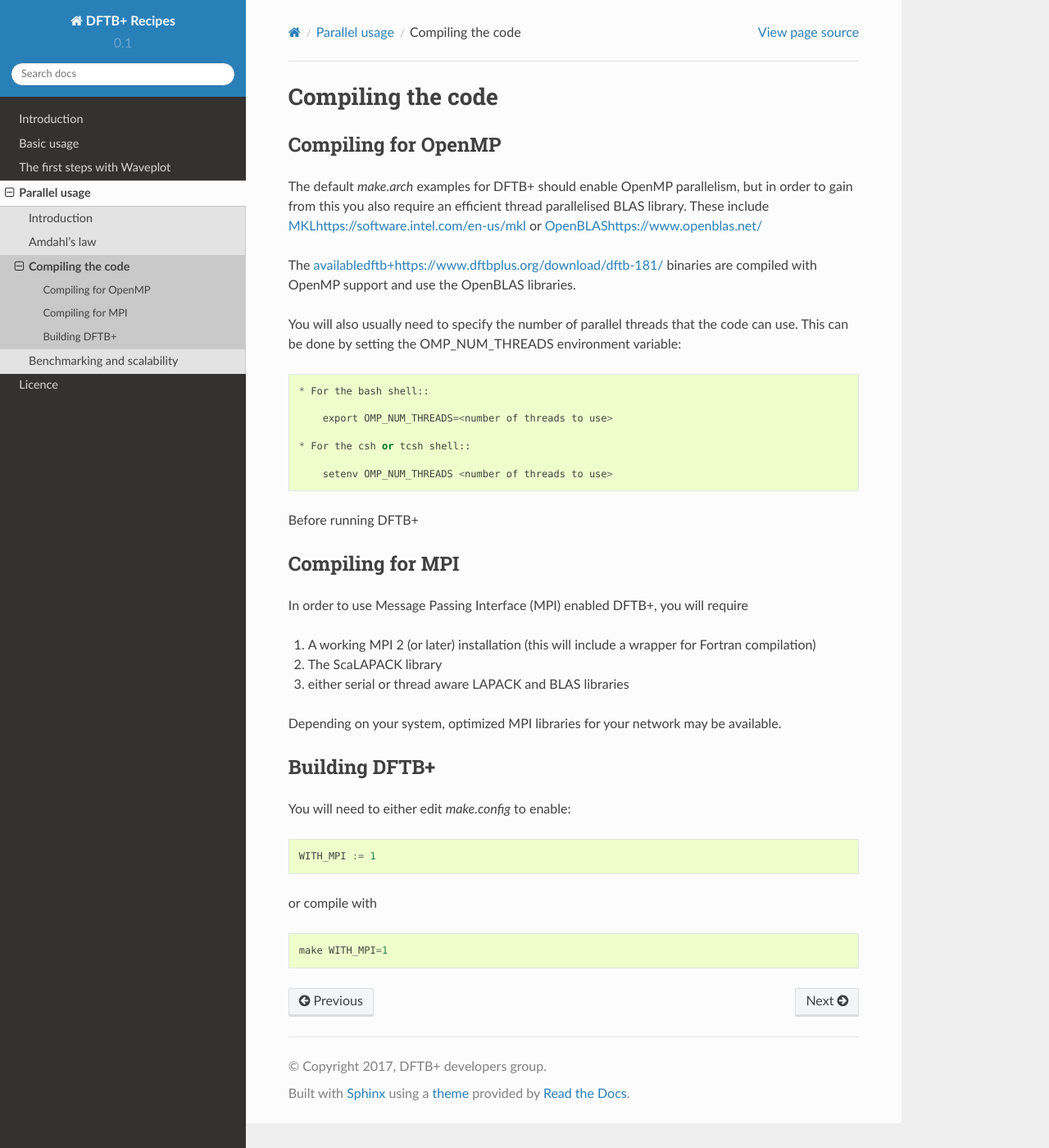
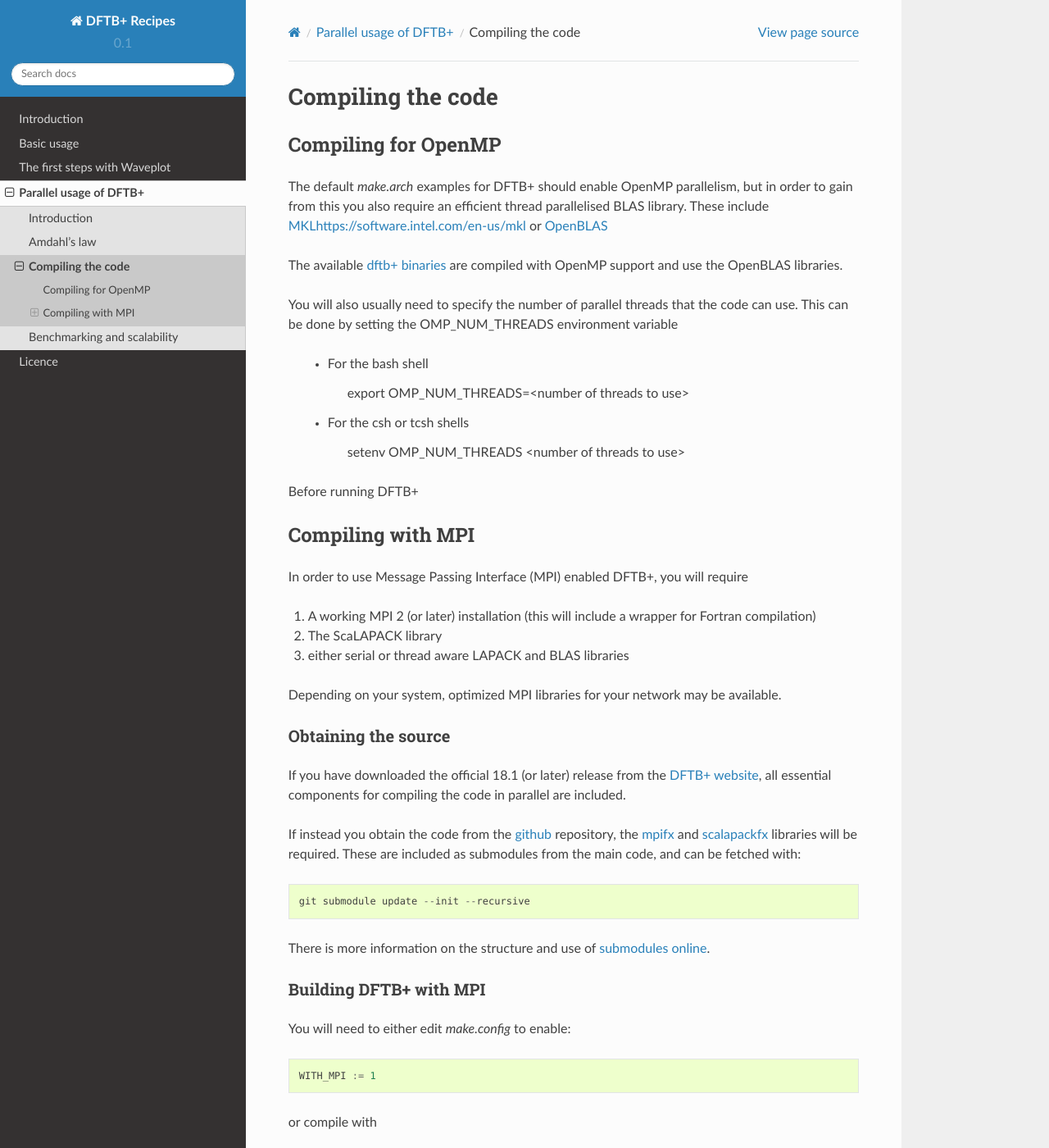
Before and after one commit to dftbplus/recipes, a Sphinx documentation site: the page built from docs/parallel/compiling.rst, in a window 1280 px wide and 1400 px high. Shown: the whole window at 82% size. Built offline with Sphinx 7.4.7 and the Read the Docs theme 2.0.0, drawn with Linux system fonts in a browser that asks for light colours; some of the changed text lies outside the part shown.

Commit message:
Some typos plus obtaining code

```diff
--- a/docs/parallel/benchmarking.rst
+++ b/docs/parallel/benchmarking.rst
@@ -110,3 +110,7 @@ Weak scaling from the same data set is shown here
      :height: 40ex
      :align: center
      :alt: Weak scaling for some SiC supercells.
+
+
+Distributed memory parallelism
+~~~~~~~~~~~~~~~~~~~~~~~~~~~~~~
--- a/docs/parallel/compiling.rst
+++ b/docs/parallel/compiling.rst
@@ -8,27 +8,27 @@ Compiling for OpenMP
 The default `make.arch` examples for DFTB+ should enable OpenMP parallelism, but
 in order to gain from this you also require an efficient thread parallelised
 BLAS library. These include `<MKL https://software.intel.com/en-us/mkl>`_ or
-`<OpenBLAS https://www.openblas.net/>`_
+`OpenBLAS <https://www.openblas.net/>`_
 
-The `<available dftb+ https://www.dftbplus.org/download/dftb-181/>`_ binaries
+The available `dftb+ binaries <https://www.dftbplus.org/download/dftb-181/>`_
 are compiled with OpenMP support and use the OpenBLAS libraries.
 
 You will also usually need to specify the number of parallel threads that the
 code can use. This can be done by setting the OMP_NUM_THREADS environment
-variable::
+variable
 
-  * For the bash shell::
+  * For the bash shell
 
       export OMP_NUM_THREADS=<number of threads to use>
 
-  * For the csh or tcsh shell::
+  * For the csh or tcsh shells
 
       setenv OMP_NUM_THREADS <number of threads to use>
 
 Before running DFTB+
 
-Compiling for MPI
------------------
+Compiling with MPI
+------------------
 
 In order to use Message Passing Interface (MPI) enabled DFTB+, you will require
 
@@ -40,8 +40,26 @@ In order to use Message Passing Interface (MPI) enabled DFTB+, you will require
 Depending on your system, optimized MPI libraries for your network may be
 available.
 
-Building DFTB+
---------------
+
+Obtaining the source
+~~~~~~~~~~~~~~~~~~~~
+
+If you have downloaded the official 18.1 (or later) release from the `DFTB+ website
+<http://www.dftb-plus.info/>`_, all essential components for compiling the code
+in parallel are included.
+
+If instead you obtain the code from the `github <https://github.com/dftbplus>`_
+repository, the `mpifx <https://github.com/dftbplus/mpifx>`_ and `scalapackfx
+<https://github.com/dftbplus/scalapackfx>`_ libraries will be required. These
+are included as submodules from the main code, and can be fetched with::
+
+  git submodule update --init --recursive
+
+There is more information on the structure and use of `submodules online
+<https://github.com/blog/2104-working-with-submodules>`_.
+
+Building DFTB+ with MPI
+~~~~~~~~~~~~~~~~~~~~~~~
 
 You will need to either edit `make.config` to enable::
 
@@ -50,3 +68,5 @@ You will need to either edit `make.config` to enable::
 or compile with ::
 
   make WITH_MPI=1
+
+to produce an MPI enabled binary.
--- a/docs/parallel/index.rst
+++ b/docs/parallel/index.rst
@@ -1,6 +1,6 @@
-##############
-Parallel usage
-##############
+#######################
+Parallel usage of DFTB+
+#######################
 
 .. toctree::
    :maxdepth: 1
--- a/docs/parallel/introduction.rst
+++ b/docs/parallel/introduction.rst
@@ -26,7 +26,7 @@ Shared memory parallel
 ----------------------
 
 The default compilation options for DFTB+ produce an OpenMP enabled parallel
-program. The `make.arch` file for compiling the code should ::
+program. The `make.arch` file for compiling the code should
 
   1. Include the neccessary compiler and linking options for openMP. The
      supported `make.arch` examples already do this.
@@ -43,7 +43,7 @@ larger parallel computers and problem sizes.
 
 This requires additional computational and communication libraries to be
 available on your system. The system administrator(s) of your machine may be
-able to help locate or configure these for you. The required packages are::
+able to help locate or configure these for you. The required packages are
 
   * MPI : openMPI and MPICH are common options, but there may be a vendor
     supplied library for your network that has better performance
```
